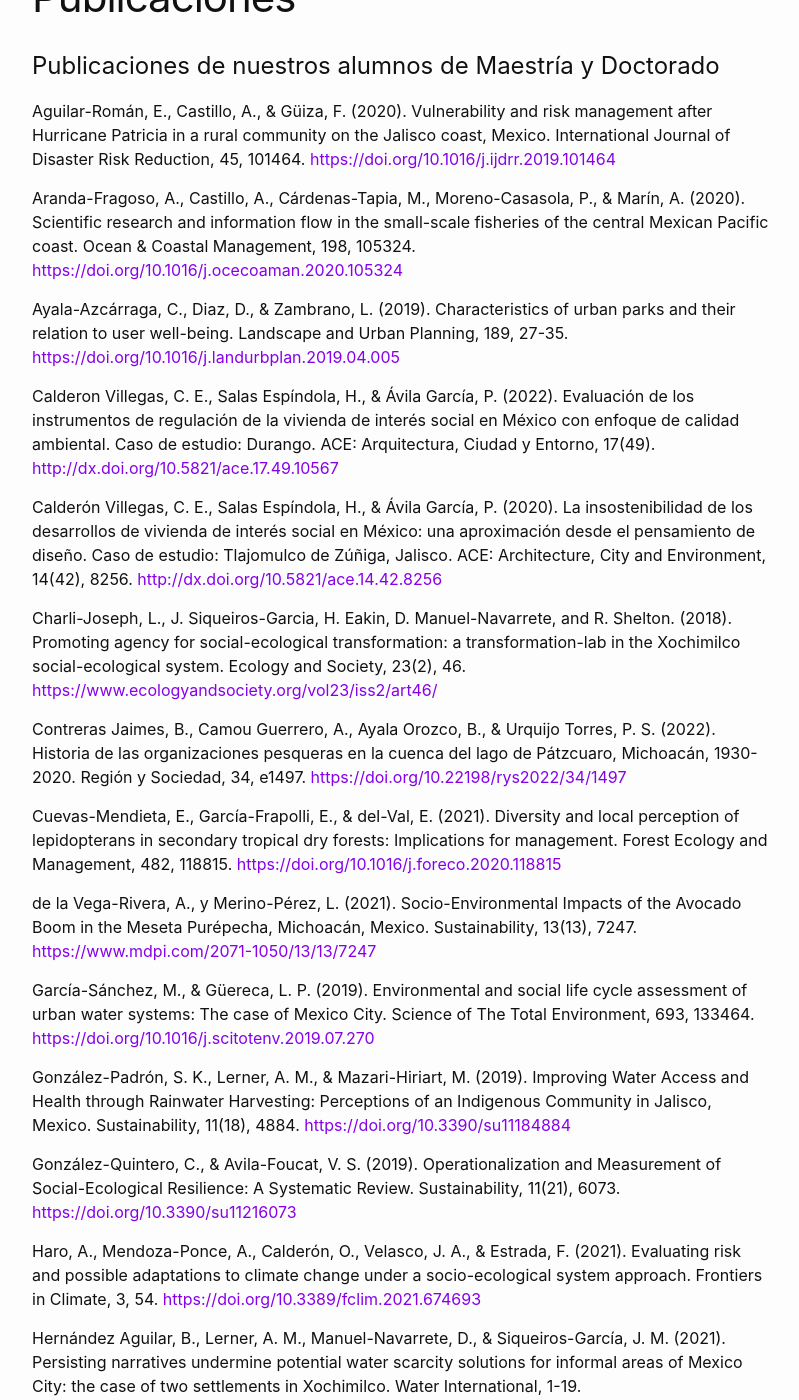
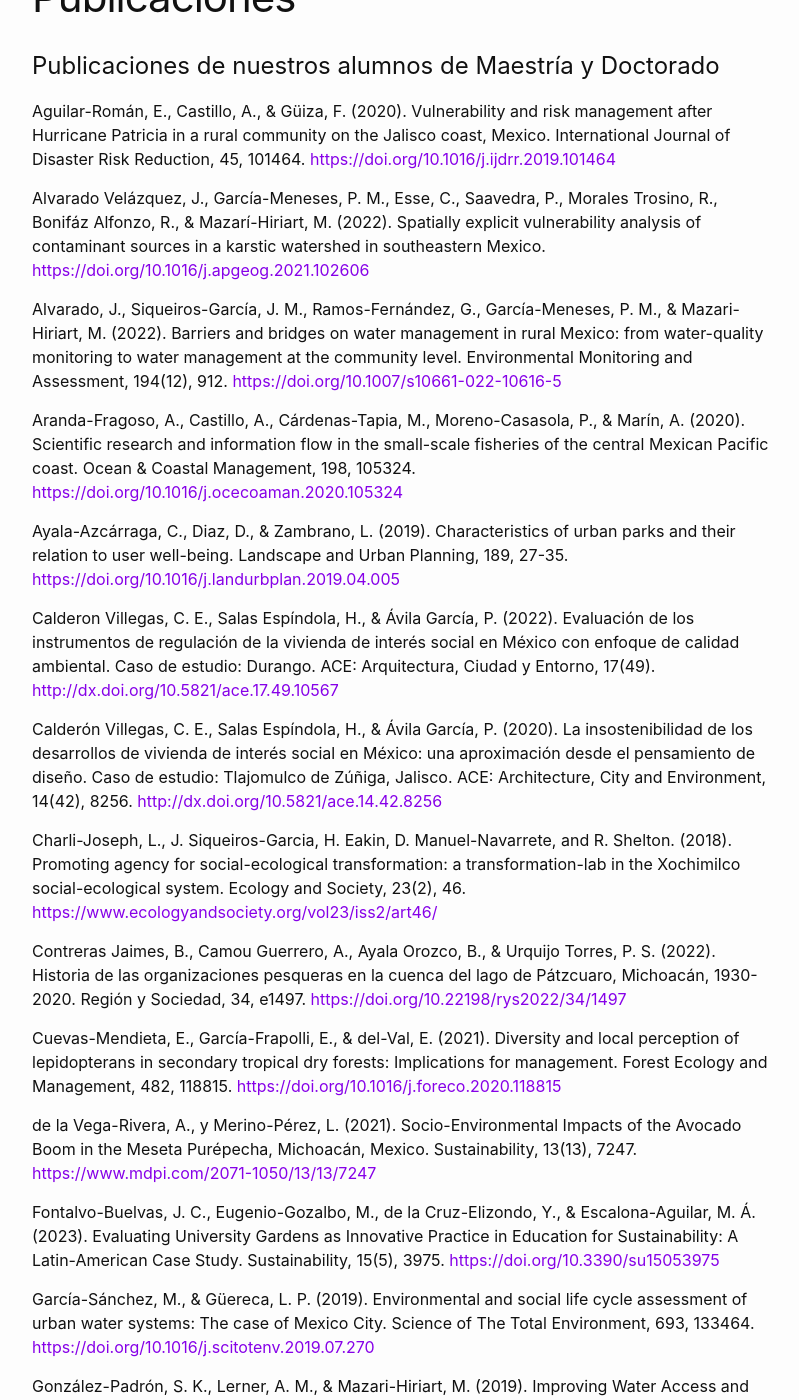
Before and after one commit to pcs-unam/pcs-unam.github.io, a Jekyll site: the page built from 07_publicaciones.md, in a window 1280 px wide and 1400 px high, scrolled down 276 px. Shown: the whole window, without its empty margins (238-1037 px from the left). Built offline with Jekyll 4.4.1, drawn with Linux system fonts in a browser that asks for light colours.

Commit message:
Se incluyeron publicaciones de Jannice Alvarado y Juan Fontalvo

```diff
--- a/07_publicaciones.md
+++ b/07_publicaciones.md
@@ -9,6 +9,11 @@ menu: true
 # Publicaciones de nuestros alumnos de Maestría y Doctorado
 
 Aguilar-Román, E., Castillo, A., & Güiza, F. (2020). Vulnerability and risk management after Hurricane Patricia in a rural community on the Jalisco coast, Mexico. International Journal of Disaster Risk Reduction, 45, 101464. <https://doi.org/10.1016/j.ijdrr.2019.101464>
+
+Alvarado Velázquez, J., García-Meneses, P. M., Esse, C., Saavedra, P., Morales Trosino, R., Bonifáz Alfonzo, R., & Mazarí-Hiriart, M. (2022). Spatially explicit vulnerability analysis of contaminant sources in a karstic watershed in southeastern Mexico. <https://doi.org/10.1016/j.apgeog.2021.102606>
+
+Alvarado, J., Siqueiros-García, J. M., Ramos-Fernández, G., García-Meneses, P. M., & Mazari-Hiriart, M. (2022). Barriers and bridges on water management in rural Mexico: from water-quality monitoring to water management at the community level. Environmental Monitoring and Assessment, 194(12), 912.
+<https://doi.org/10.1007/s10661-022-10616-5>
 
 Aranda-Fragoso, A., Castillo, A., Cárdenas-Tapia, M., Moreno-Casasola, P., & Marín, A. (2020). Scientific research and information flow in the small-scale fisheries of the central Mexican Pacific coast. Ocean & Coastal Management, 198, 105324. <https://doi.org/10.1016/j.ocecoaman.2020.105324>
 
@@ -25,6 +30,8 @@ Contreras Jaimes, B., Camou Guerrero, A., Ayala Orozco, B., & Urquijo Torres, P.
 Cuevas-Mendieta, E., García-Frapolli, E., & del-Val, E. (2021). Diversity and local perception of lepidopterans in secondary tropical dry forests: Implications for management. Forest Ecology and Management, 482, 118815. <https://doi.org/10.1016/j.foreco.2020.118815>
 
 de la Vega-Rivera, A., y Merino-Pérez, L. (2021). Socio-Environmental Impacts of the Avocado Boom in the Meseta Purépecha, Michoacán, Mexico. Sustainability, 13(13), 7247. <https://www.mdpi.com/2071-1050/13/13/7247>
+
+Fontalvo-Buelvas, J. C., Eugenio-Gozalbo, M., de la Cruz-Elizondo, Y., & Escalona-Aguilar, M. Á. (2023). Evaluating University Gardens as Innovative Practice in Education for Sustainability: A Latin-American Case Study. Sustainability, 15(5), 3975. <https://doi.org/10.3390/su15053975>
 
 García-Sánchez, M., & Güereca, L. P. (2019). Environmental and social life cycle assessment of urban water systems: The case of Mexico City. Science of The Total Environment, 693, 133464.
 <https://doi.org/10.1016/j.scitotenv.2019.07.270>
```
